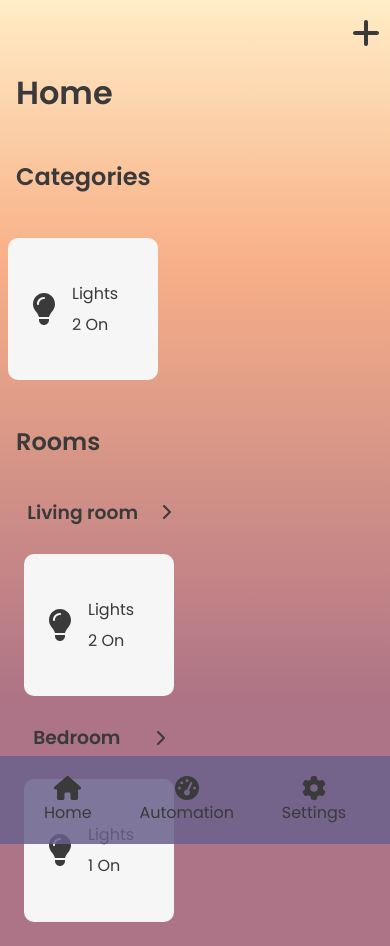
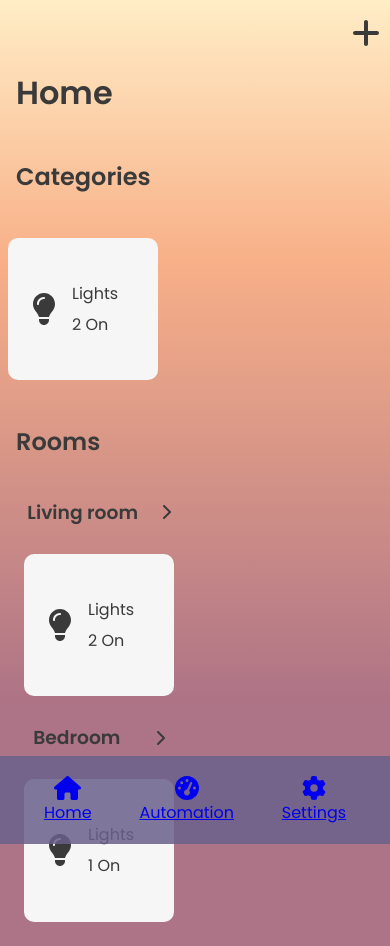
Before and after one commit to KristiinaSa/HomeAutomationSystem, a React (Vite) app in the folder frontend/: page / in a window 390 px wide. Built offline with nearby package versions, Linux system fonts and the light colour scheme.

Commit message:
add links to pages in NavbarMobile

```diff
--- a/frontend/src/components/NavbarMobile.jsx
+++ b/frontend/src/components/NavbarMobile.jsx
@@ -1,22 +1,29 @@
 import { FontAwesomeIcon } from '@fortawesome/react-fontawesome';
 import { faHome, faTachometerAlt, faCog } from '@fortawesome/free-solid-svg-icons'
+import { Link } from 'react-router-dom'
 import './NavbarMobile.css'
 
 const NavbarMobile = () => {
   return (
     <div className='navbar-mobile'>
+      <Link to='/'>
         <div className='navbar-mobile_item'>
             <FontAwesomeIcon icon={faHome} className='navbar-mobile-icon'/>
             Home
         </div>
+        </Link>
+        <Link to='/automations'>
         <div className='navbar-mobile_item'>
         <FontAwesomeIcon icon={faTachometerAlt} className='navbar-mobile-icon' />
             Automation
         </div>
+        </Link>
+        <Link to='/settings'>
         <div className='navbar-mobile_item'>
         <FontAwesomeIcon icon={faCog} className='navbar-mobile-icon'/>
             Settings
         </div>
+      </Link>
 
 
 
```
